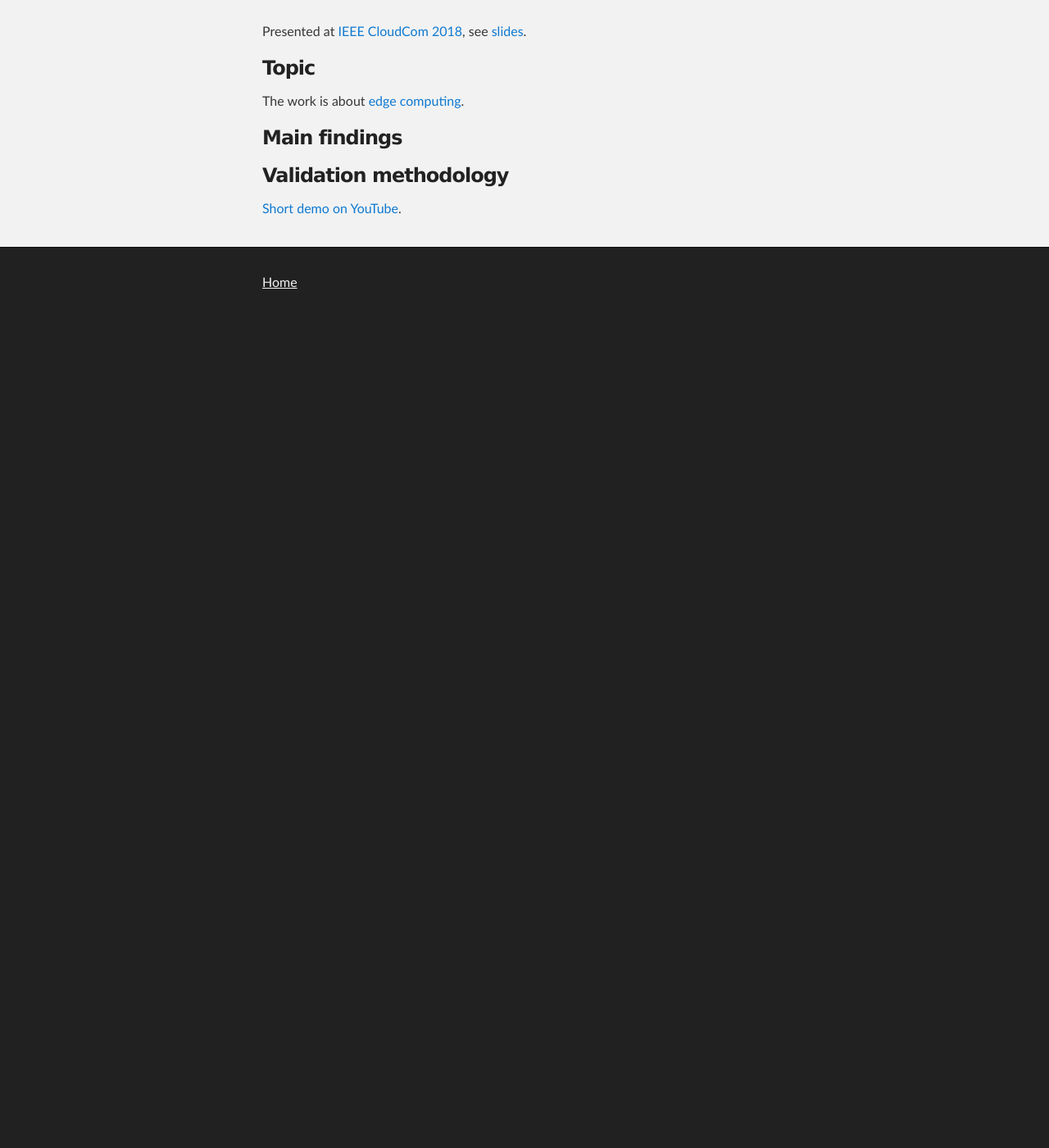
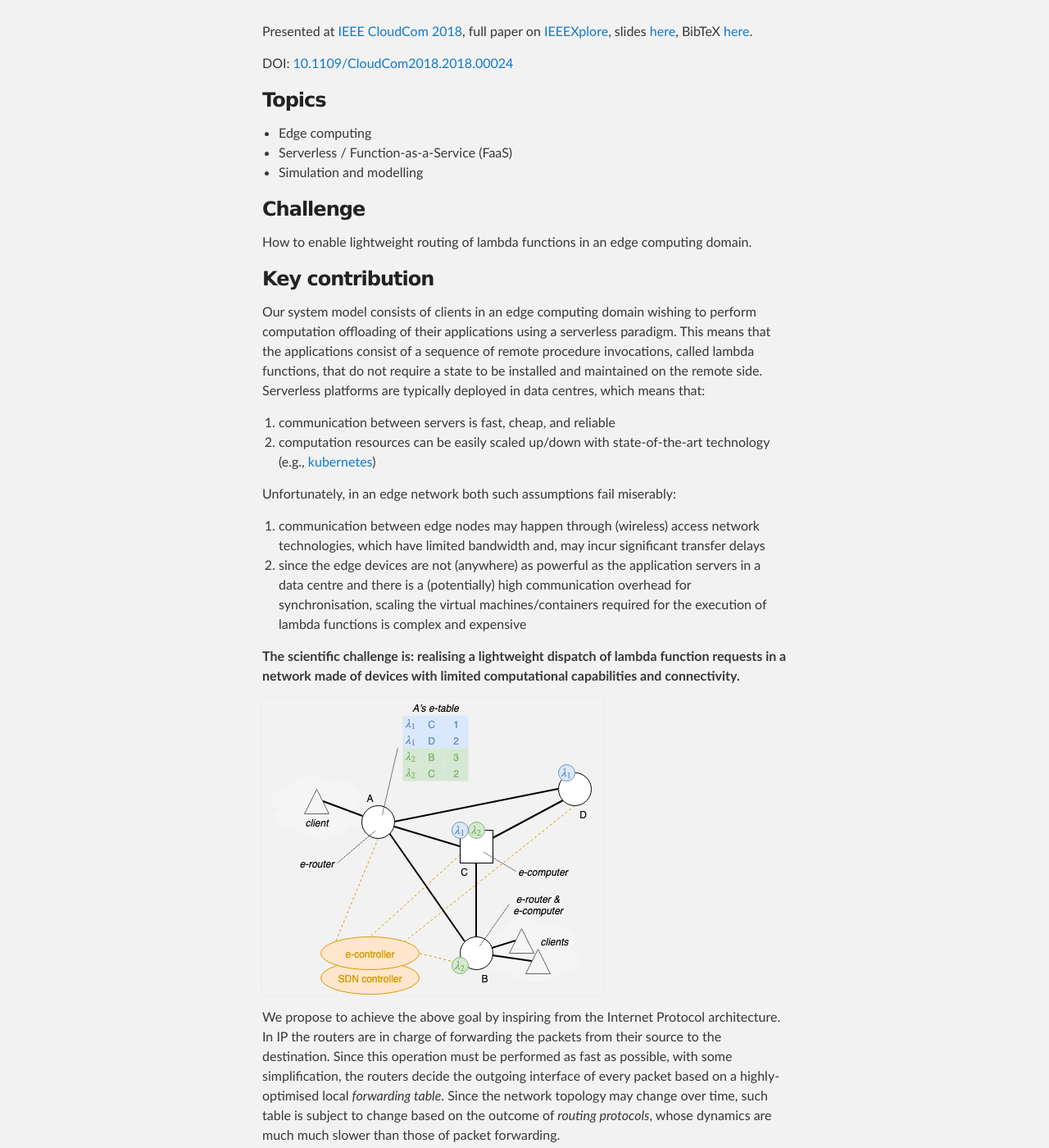
Before and after one commit to ccicconetti/ccicconetti.github.io, a Jekyll site: the page built from cloudcom2018.md, in a window 1280 px wide and 1400 px high, scrolled down 270 px. Shown: the whole window at 82% size. Built offline with Jekyll 4.4.1, drawn with Linux system fonts in a browser that asks for light colours; before the commit the page ends 900 px from its top, so only the background shows below that; some of the changed text lies outside the part shown.

Commit message:
Add CloudCom2018 paper page (partial)

```diff
--- a/cloudcom2018.md
+++ b/cloudcom2018.md
@@ -3,14 +3,67 @@ title: "An Architectural Framework for Serverless Edge Computing: Design and Emu
 layout: page
 ---
 
-Presented at [IEEE CloudCom 2018](http://cyprusconferences.org/cloudcom2018/), see [slides](https://www.slideshare.net/cicconetti/design-and-emulation-tools-for-serverless-edge-computing).
+Presented at [IEEE CloudCom 2018](http://cyprusconferences.org/cloudcom2018/), full paper on [IEEEXplore](https://ieeexplore.ieee.org/document/8590993), slides [here](https://www.slideshare.net/cicconetti/design-and-emulation-tools-for-serverless-edge-computing), BibTeX [here](bib/cloudcom2018.bib).
 
-### Topic
+DOI: [10.1109/CloudCom2018.2018.00024](https://doi.org/10.1109/CloudCom2018.2018.00024)
 
-The work is about [edge computing](edgecomputing.md).
+### Topics
+
+- Edge computing
+- Serverless / Function-as-a-Service (FaaS)
+- Simulation and modelling
+
+### Challenge
+
+How to enable lightweight routing of lambda functions in an edge computing domain.
+
+### Key contribution
+
+Our system model consists of clients in an edge computing domain wishing to perform computation offloading of their applications using a serverless paradigm.
+This means that the applications consist of a sequence of remote procedure invocations, called lambda functions, that do not require a state to be installed and maintained on the remote side.
+Serverless platforms are typically deployed in data centres, which means that:
+
+1. communication between servers is fast, cheap, and reliable
+2. computation resources can be easily scaled up/down with state-of-the-art technology (e.g., [kubernetes](https://kubernetes.io))
+
+Unfortunately, in an edge network both such assumptions fail miserably:
+
+1. communication between edge nodes may happen through (wireless) access network technologies, which have limited bandwidth and, may incur significant transfer delays
+2. since the edge devices are not (anywhere) as powerful as the application servers in a data centre and there is a (potentially) high communication overhead for synchronisation, scaling the virtual machines/containers required for the execution of lambda functions is complex and expensive
+
+**The scientific challenge is: realising a lightweight dispatch of lambda function requests in a network made of devices with limited computational capabilities and connectivity.**
+
+![Architecture](pictures/cloudcom2018.png)
+
+We propose to achieve the above goal by inspiring from the Internet Protocol architecture.
+In IP the routers are in charge of forwarding the packets from their source to the destination.
+Since this operation must be performed as fast as possible, with some simplification, the routers decide the outgoing interface of every packet based on a highly-optimised local _forwarding table_.
+Since the network topology may change over time, such table is subject to change based on the outcome of _routing protocols_, whose dynamics are much much slower than those of packet forwarding.
+
+We do something similar.
+In our system model we have:
+
+- _e-routers_: the ingress points of the edge network to which clients connect;
+- _e-computers_: the edge nodes offering their computational capabilities to host images for the execution of lambda functions from clients;
+- _e-controller_: a logically centralised element that is aware of all the e-routers and e-computers in the edge domaing.
+
+The e-controller installs _e-tables_ on the e-routers, which play the same role as the forwarding table in an IP router: every time an e-router receives a lambda function to be executed, it retrieves from the e-table the list of e-computers able to serve that function.
+Such e-tables much slower than the rate at which the e-routers process lambda functions.
+This allows the decision algorithm at every e-router to be fast and efficient, with no information being exchanged with its peers.
+However, every e-router continuously estimates the average latency experience by lambda requests of any given type when forwarded to every possible e-computer, so as to select the best destination next time the same lambda function will be requested.
+
+Furthermore, if the underlying network supports Software Defined Networking (SDN)  XXX
 
 ### Main findings
 
 ### Validation methodology
 
+We have defined three policies that can be implemented in an e-router for destination selection:
+
+- Random proportional: next destination is selected inversely proportional to the estimated latency
+
+- Least Impedance: send the lamdba function to the e-computer that has the smallest estimated latency
+
+- Round Robin: serve the e-computers in a weight round robin manner, where the weight is the inverse of the stimate latency
+
 [Short demo on YouTube](https://www.youtube.com/watch?v=pHryny2P864&t=).
```
Also changed, not shown: bib/cloudcom2018.bib (added, +13 -0 lines), edgecomputing.md (+14 -2 lines), index.md (+1 -1 lines), publications.md (+1 -1 lines).
